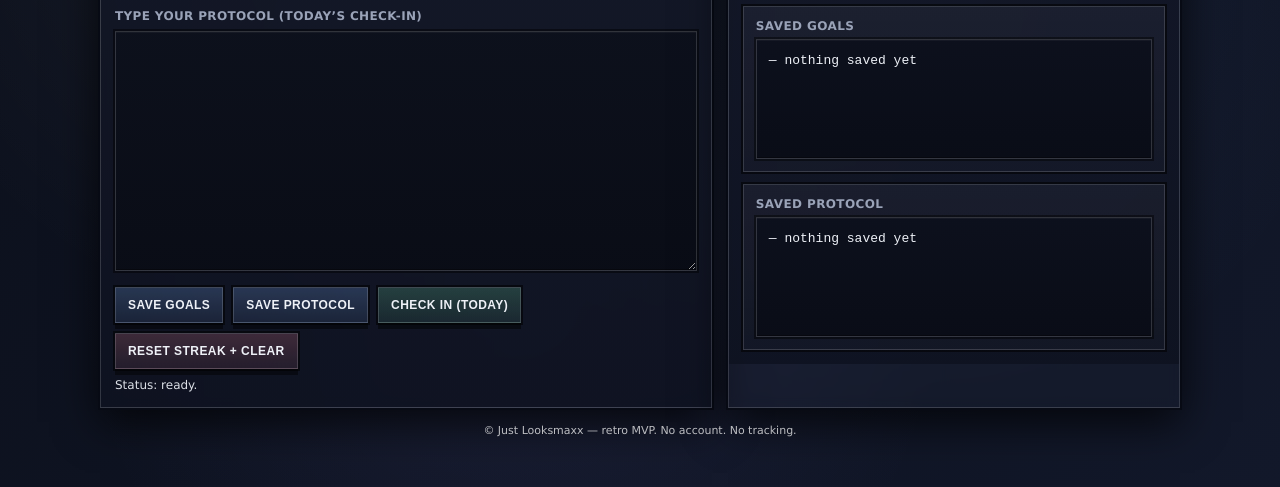
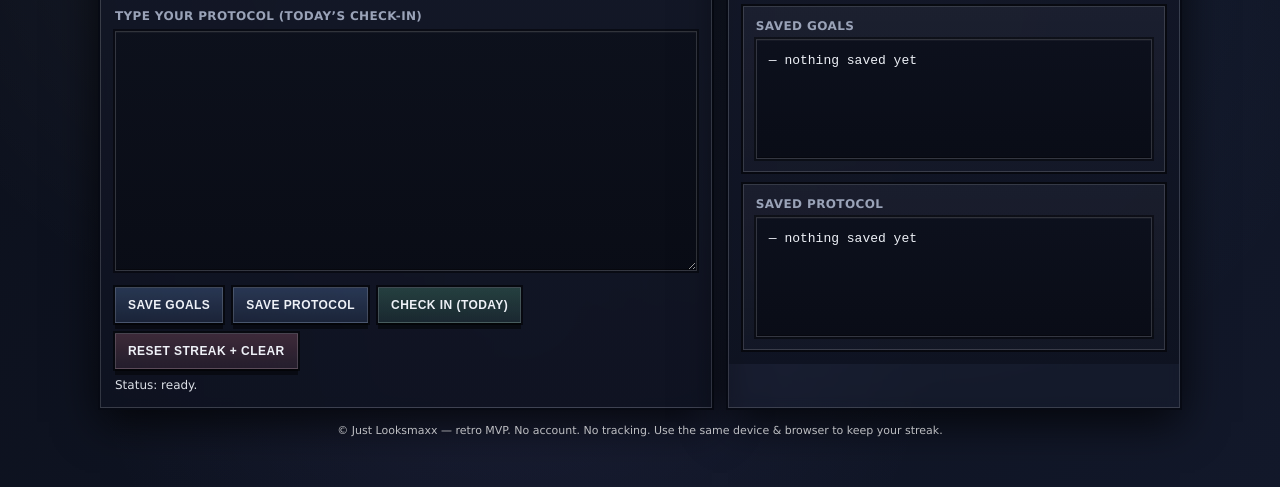
Before and after one commit to GioBrahMan/just-looksmaxx, a plain HTML site: page index.html in a window 1280 px wide. Shown: the part 313-800 px from the top of the page. Drawn offline with Linux system fonts and the light colour scheme.

Commit message:
Add local-only usage disclaimer to footer

```diff
--- a/index.html
+++ b/index.html
@@ -86,7 +86,7 @@
       </aside>
     </div>
 
-    <div class="footer">© Just Looksmaxx — retro MVP. No account. No tracking.</div>
+    <div class="footer">© Just Looksmaxx — retro MVP. No account. No tracking. Use the same device & browser to keep your streak.</div>
   </div>
 
   <!-- External JS -->
```
